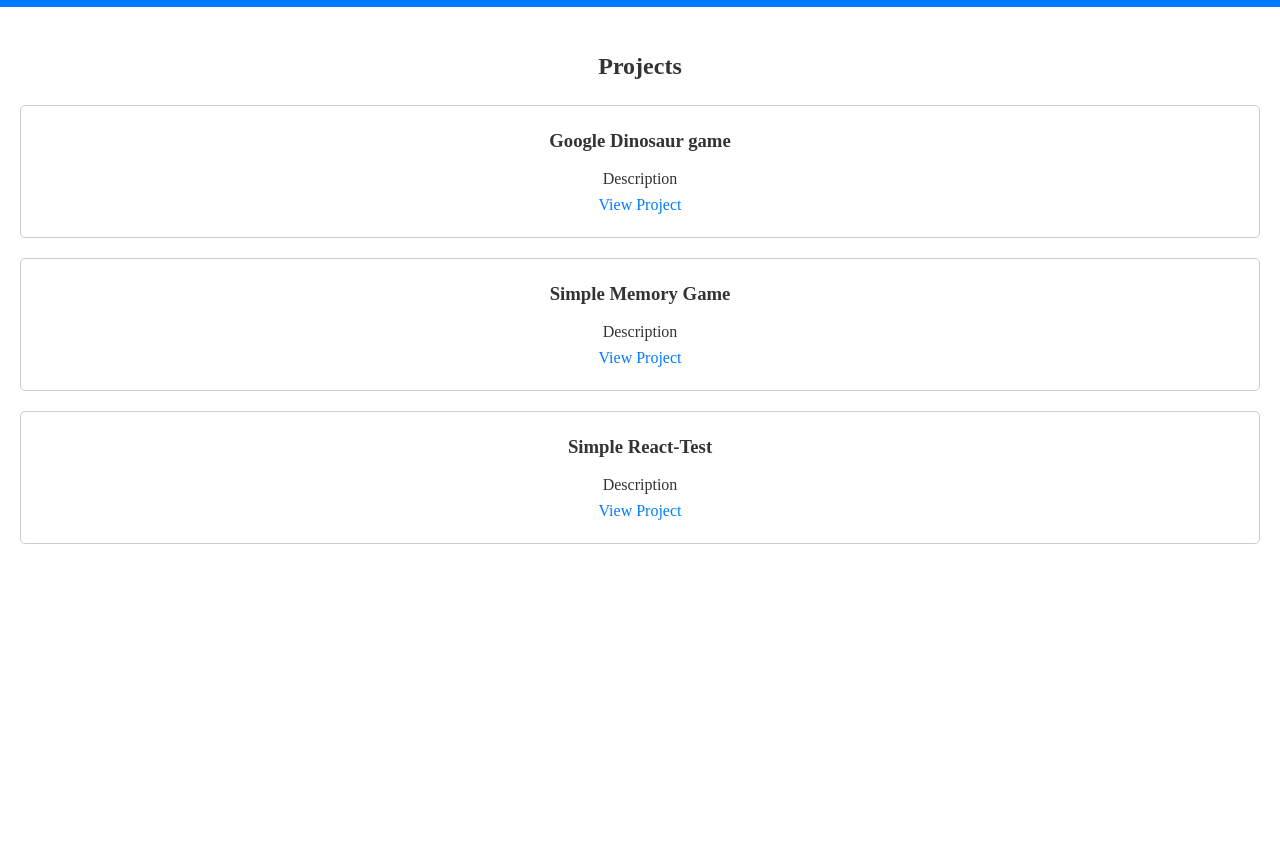
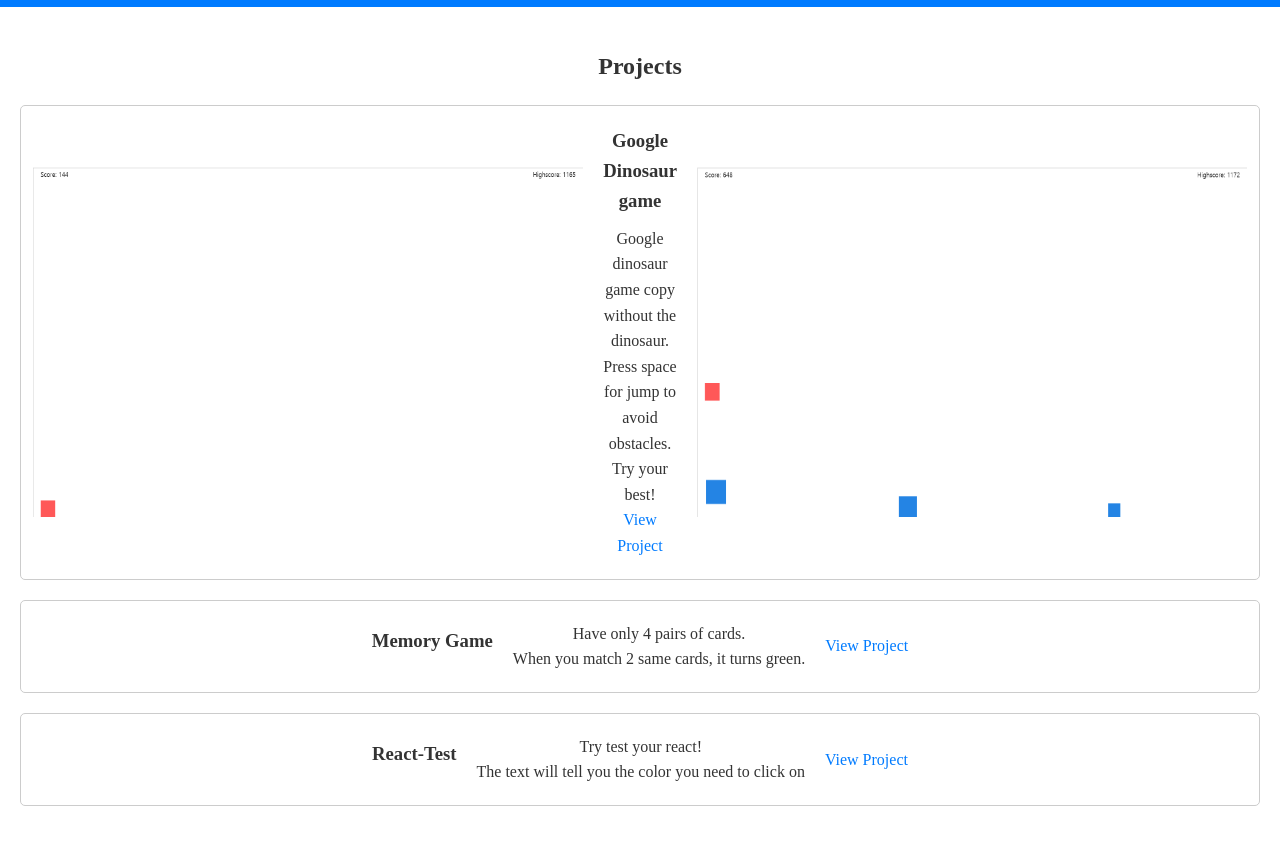
Before and after one commit to JJ070302/jason-porfolio.github.io, a plain HTML site: page projects.html in a window 1280 px wide. Shown: the part 39-884 px from the top of the page. Before the commit the page ends 800 px from the top, so only its background shows below. Drawn offline with Linux system fonts and the light colour scheme.

Commit message:
project-image

```diff
--- a/projects.html
+++ b/projects.html
@@ -1,11 +1,13 @@
 <!DOCTYPE html>
 <html lang="en">
+
 <head>
   <meta charset="UTF-8">
   <meta name="viewport" content="width=device-width, initial-scale=1.0">
   <title>Document</title>
   <link rel="stylesheet" href="style.css">
 </head>
+
 <body>
 
   <header>
@@ -22,22 +24,28 @@
   <section id="projects">
     <h2>Projects</h2>
     <div class="project-card">
+      <img src="image/DINO-2.png" class="dino-img-left">
+      <div class="content">
         <h3>Google Dinosaur game</h3>
-          <p>Description</p>
+        <p>Google dinosaur game copy without the dinosaur.<br>Press space for jump to avoid obstacles.<br>Try your best!</p>
         <a href="https://github.com/JJ070302/Dino" target="_blank">View Project</a>
       </div>
+      <img src="image/DINO-1.png" class="dino-img-right">
+    </div>
+
     <div class="project-card">
-          <h3>Simple Memory Game</h3>
-          <p>Description</p>
+      <h3>Memory Game</h3>
+      <p>Have only 4 pairs of cards.<br>When you match 2 same cards, it turns green.</p>
       <a href="https://github.com/JJ070302/Memory-game" target="_blank">View Project</a>
     </div>
     <div class="project-card">
-            <h3>Simple React-Test</h3>
-            <p>Description</p>
+      <h3>React-Test</h3>
+      <p>Try test your react!<br>The text will tell you the color you need to click on</p>
       <a href="https://github.com/JJ070302/react-test" target="_blank">View Project</a>
     </div>
   </section>
 
   <script src="script.js"></script>
 </body>
+
 </html>
--- a/style.css
+++ b/style.css
@@ -102,20 +102,35 @@
 }
 
 .project-card {
+    display: flex;
+    align-items: center;
+    justify-content: center;
+    gap: 20px;
     margin: 20px 0;
     padding: 20px;
     border: 1px solid #ccc;
     border-radius: 5px;
-}
+  }
 
-.project-card h3 {
+  .dino-img-left,
+  .dino-img-right {
+    width: 550px;
+    height: 350px;
+  }
+
+  .content {
+    text-align: center;
+    max-width: 600px;
+  }
+
+  .project-card h3 {
     margin-bottom: 10px;
-}
+  }
 
-.project-card a {
+  .project-card a {
     color: #007bff;
     text-decoration: none;
-}
+  }
 
 form {
     max-width: 400px;
```
Also changed, not shown: index.html (+1 -1 lines), image/DINO-1.png (added), image/DINO-2.png (added). Lines whose indentation alone changed are shown as unchanged.
